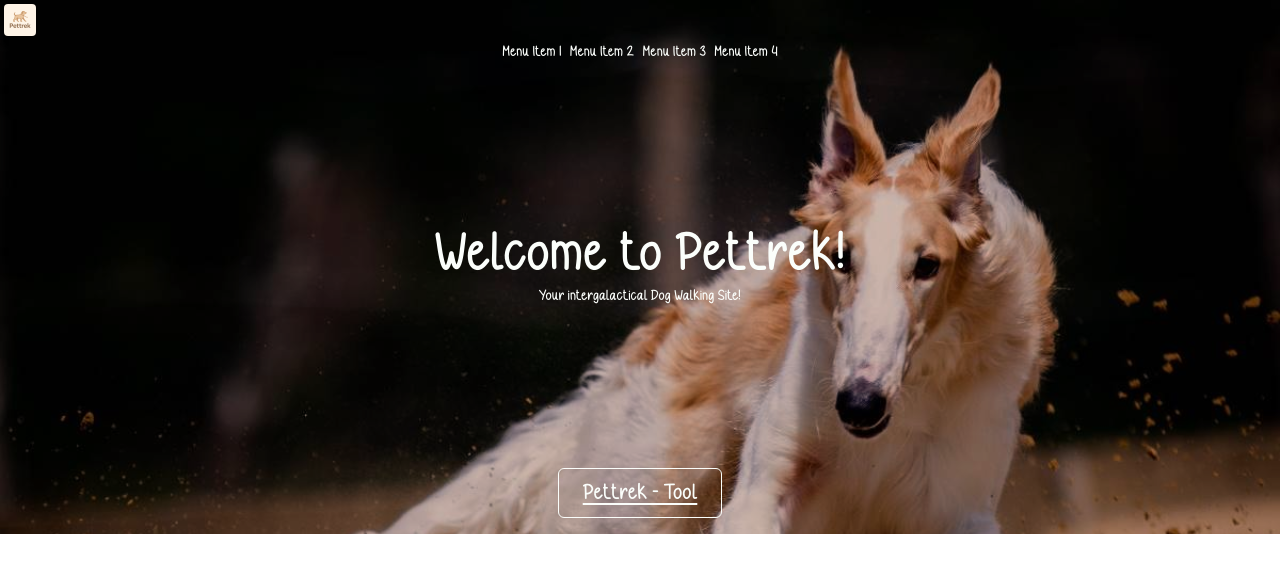
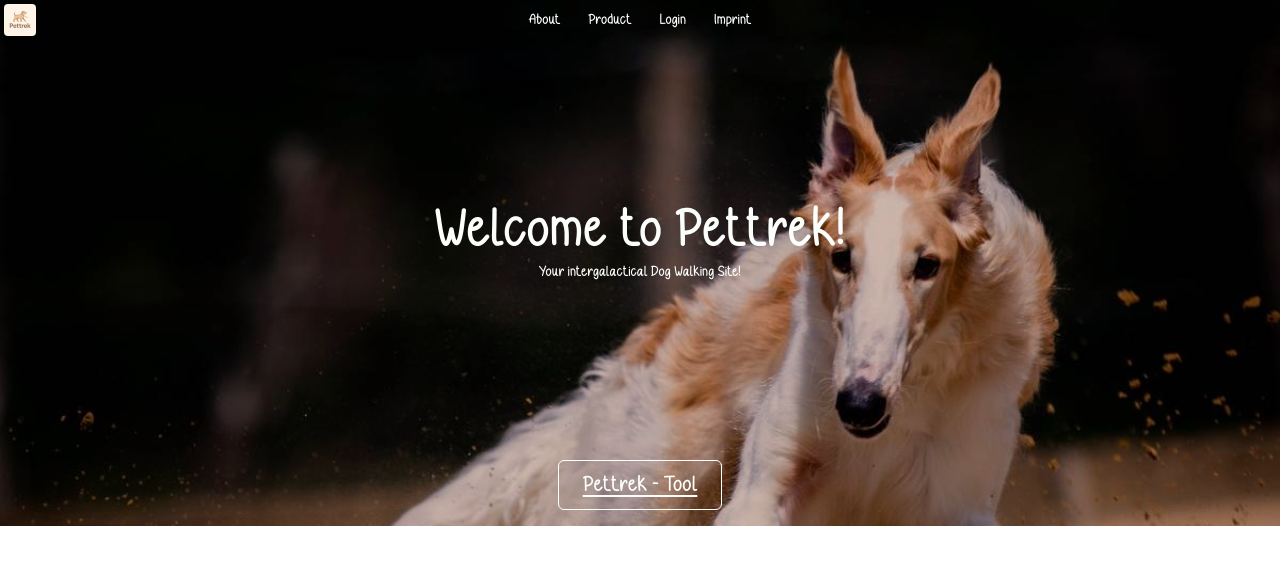
Before and after one commit to alexkens/pettrek, a Next.js app: page / in a window 1280 px wide. Shown: the top 572 px of the page. Built offline with nearby package versions, Linux system fonts and the light colour scheme.

Commit message:
navbar, tool button

```diff
--- a/src/app/page.js
+++ b/src/app/page.js
@@ -2,21 +2,21 @@ export default function Home() {
   return (
         <div className="flex flex-col items-center text-fontPrimary text-center font-doggie">
             <div id="hero" className="w-full">
-                <nav className="">
-                    <img className="h-10 rounded-lg p-1" src="/pettrek_logo.png"></img>
+                <nav className="flex justify-center h-10">
+                    <img className="h-10 rounded-lg p-1 absolute left-0" src="/pettrek_logo.png"></img>
 
-                    <ul className="flex justify-center gap-2">
-                        <li><a>Menu Item 1</a></li>
-                        <li><a>Menu Item 2</a></li>
-                        <li><a>Menu Item 3</a></li>
-                        <li><a>Menu Item 4</a></li>
+                    <ul className="flex justify-center items-center gap-3">
+                        <li className="px-2 hover:outline-[1px] rounded-md"><a href="">About</a></li>
+                        <li className="px-2 hover:outline-[1px] rounded-md"><a href="">Product</a></li>
+                        <li className="px-2 hover:outline-[1px] rounded-md"><a href="">Login</a></li>
+                        <li className="px-2 hover:outline-[1px] rounded-md"><a href="">Imprint</a></li>
                     </ul>
                 </nav>
                 <div className="py-40">
                     <h1 className="text-6xl">Welcome to Pettrek!</h1>
                     <h2>Your intergalactical Dog Walking Site!</h2>
                 </div>
-                <button className="border rounded-md mb-4 py-2 px-6 text-2xl underline decoration-2 underline-offset-4">Pettrek - Tool</button>
+                <button className="m-4 border border-white rounded-md py-2 px-6 text-2xl underline decoration-2 underline-offset-4">Pettrek - Tool</button>
             </div>
         </div>
     );
```
